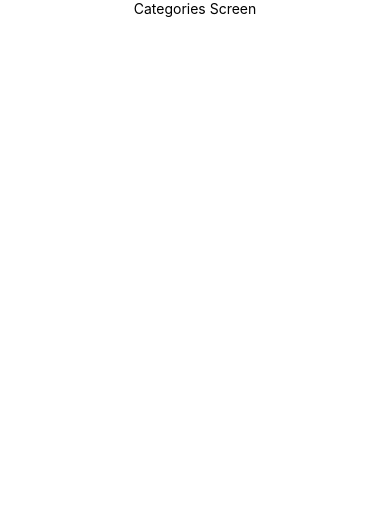
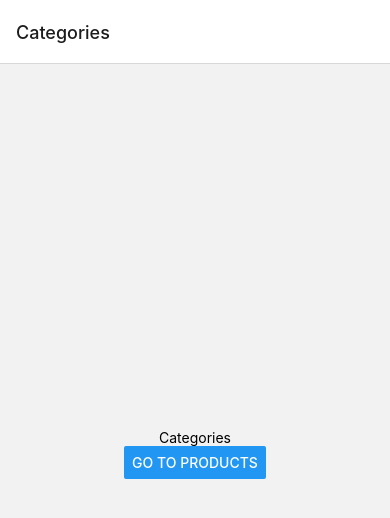
Before and after one commit to kevinRifelKaiser/bakery-catalog, a React Native app: screen /Categories in a window 390 px wide. Shown: the top 518 px of the page. Built offline with nearby package versions, Linux system fonts and the light colour scheme.

Commit message:
[feature] - add create navigation folder and implement react navigation throgh the pages

```diff
--- a/src/App.jsx
+++ b/src/App.jsx
@@ -2,7 +2,7 @@
 import { useFonts } from 'expo-font';
 import { View, ActivityIndicator } from 'react-native';
 
-import { Categories } from './screens';
+import AppNavigator from './navigation';
 import { styles } from './styles';
 
 const App = () => {
@@ -20,11 +20,7 @@ const App = () => {
     );
   }
 
-  return (
-    <View style={styles.container}>
-      <Categories />
-    </View>
-  );
+  return <AppNavigator />;
 };
 
 export default App;
--- /dev/null
+++ b/src/navigation/index.jsx
@@ -0,0 +1,13 @@
+import { NavigationContainer } from '@react-navigation/native';
+
+import ShopNavigator from './shop';
+
+const AppNavigator = () => {
+  return (
+    <NavigationContainer>
+      <ShopNavigator />
+    </NavigationContainer>
+  );
+};
+
+export default AppNavigator;
--- a/src/navigation/shop.jsx
+++ b/src/navigation/shop.jsx
@@ -0,0 +1,21 @@
+import { createNativeStackNavigator } from '@react-navigation/native-stack';
+
+import { Categories, ProductDetail, Products } from '../screens/index';
+
+const Stack = createNativeStackNavigator();
+
+const ShopNavigator = () => {
+  return (
+    <Stack.Navigator initialRouteName="Categories">
+      <Stack.Screen name="Categories" component={Categories} options={{ title: 'Categories' }} />
+      <Stack.Screen
+        name="ProductDetail"
+        component={ProductDetail}
+        options={{ title: 'Product details' }}
+      />
+      <Stack.Screen name="Products" component={Products} options={{ title: 'Products' }} />
+    </Stack.Navigator>
+  );
+};
+
+export default ShopNavigator;
--- a/src/screens/categories/index.jsx
+++ b/src/screens/categories/index.jsx
@@ -1,11 +1,12 @@
-import { View, Text } from 'react-native';
+import { View, Text, Button } from 'react-native';
 
 import { styles } from './styles';
 
-const Categories = () => {
+const Categories = ({ navigation }) => {
   return (
     <View style={styles.container}>
-      <Text>Categories Screen</Text>
+      <Text>Categories</Text>
+      <Button title="Go to products" onPress={() => navigation.navigate('Products')} />
     </View>
   );
 };
--- a/src/screens/categories/styles.js
+++ b/src/screens/categories/styles.js
@@ -3,6 +3,8 @@ import { StyleSheet } from 'react-native';
 export const styles = StyleSheet.create({
   container: {
     flex: 1,
+    justifyContent: 'center',
+    alignItems: 'center',
     fontFamily: 'Rubik-Bold',
   },
 });
--- a/src/screens/product-detail/styles.js
+++ b/src/screens/product-detail/styles.js
@@ -4,5 +4,8 @@ import { StyleSheet } from 'react-native';
 export const styles = StyleSheet.create({
   container: {
     flex: 1,
+    justifyContent: 'center',
+    alignItems: 'center',
+    fontFamily: 'Rubik-Bold',
   },
 });
--- a/src/screens/products/index.jsx
+++ b/src/screens/products/index.jsx
@@ -1,10 +1,12 @@
-import { View, Text } from 'react-native';
+import { View, Text, Button } from 'react-native';
+
 import { styles } from './styles';
 
-const Products = () => {
+const Products = ({ navigation }) => {
   return (
     <View style={styles.container}>
       <Text>Products Screen</Text>
+      <Button title="See in detail" onPress={() => navigation.navigate('ProductDetail')} />
     </View>
   );
 };
--- a/src/screens/products/styles.js
+++ b/src/screens/products/styles.js
@@ -4,5 +4,8 @@ import { StyleSheet } from 'react-native';
 export const styles = StyleSheet.create({
   container: {
     flex: 1,
+    justifyContent: 'center',
+    alignItems: 'center',
+    fontFamily: 'Rubik-Bold',
   },
 });
```
